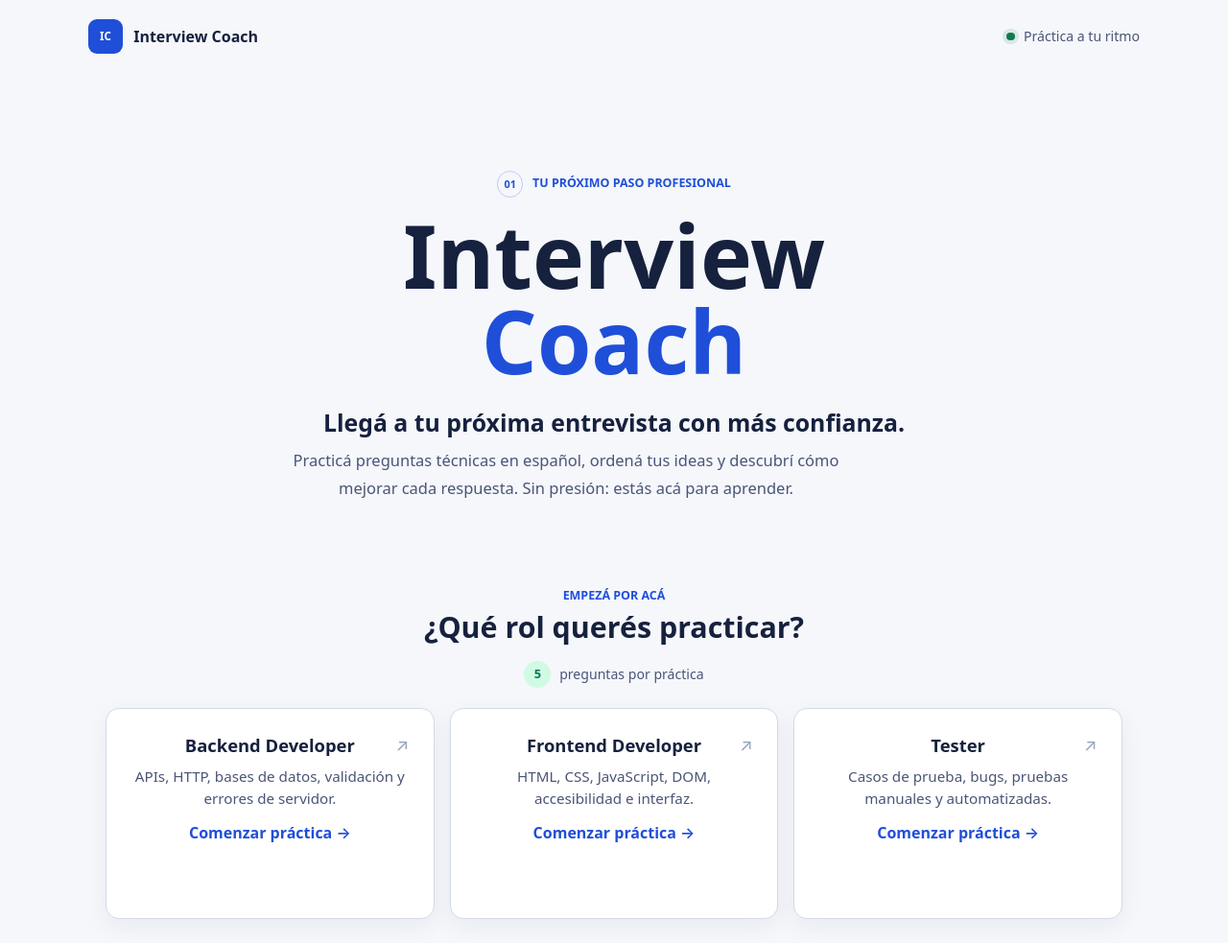
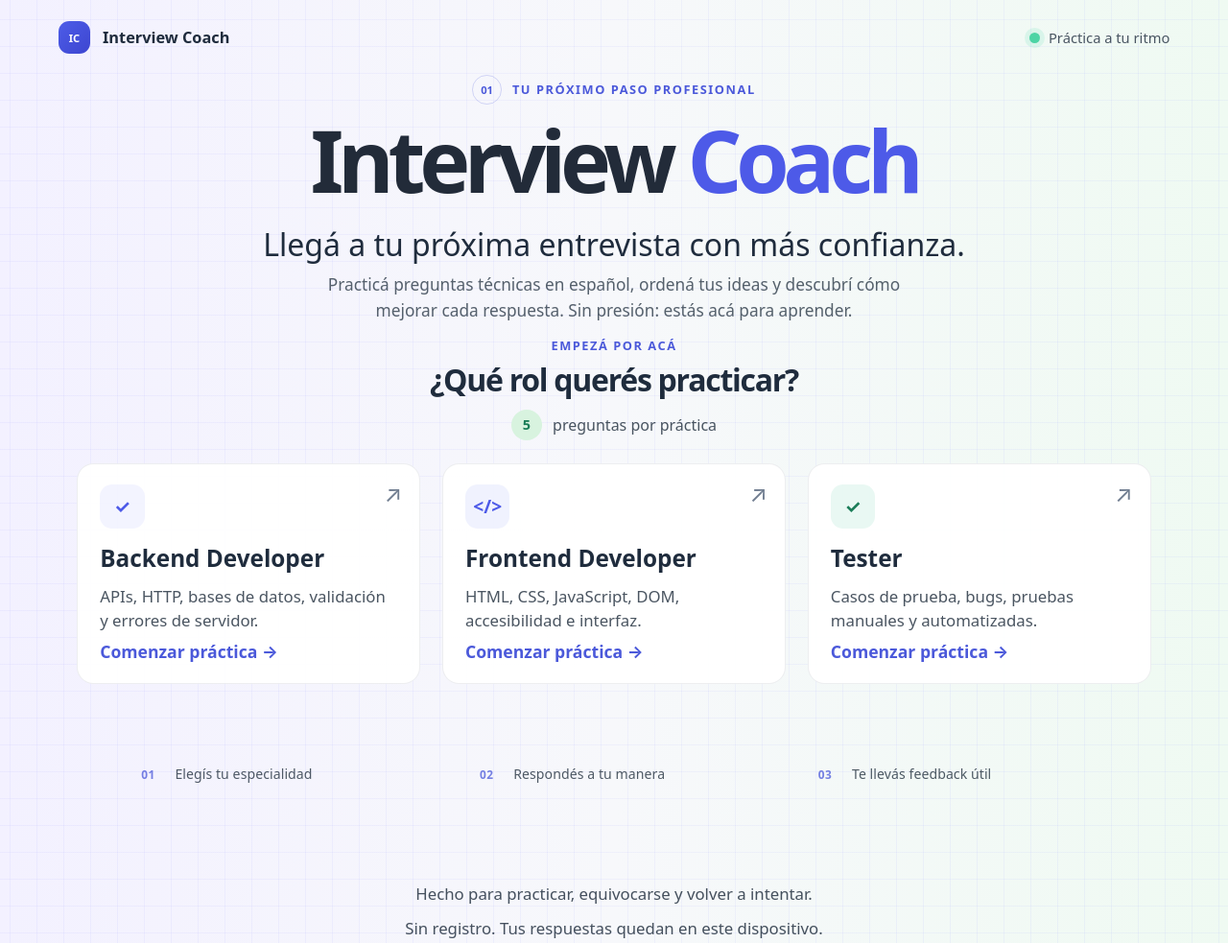
Before and after one commit to Galadaniela/Interview-Coach, a plain HTML site: page docs/index.html in a window 1280 px wide. Shown: the top 983 px of the page at 96% size. Drawn offline with Linux system fonts and the light colour scheme.

Commit message:
Estilos FINAL

```diff
--- a/docs/css/style.css
+++ b/docs/css/style.css
@@ -236,117 +236,130 @@ textarea[aria-invalid="true"] { border-color: var(--error); }
 .home-page {
   min-height: 100vh;
   min-height: 100svh;
+  background:
+    linear-gradient(90deg, rgba(131, 135, 255, 0.08) 1px, transparent 1px),
+    linear-gradient(rgba(131, 135, 255, 0.08) 1px, transparent 1px),
+    linear-gradient(90deg, #f3f1ff 0%, #f7f8fb 50%, #effaf2 100%);
+  background-size: 28px 28px, 28px 28px, 100% 100%;
+  background-position: center center, center center, center;
 }
 
 .home-header {
   display: flex;
   align-items: center;
   justify-content: space-between;
-  width: min(100%, 1160px);
+  width: min(100%, 1210px);
   margin: 0 auto;
-  padding: 1.25rem 2rem;
+  padding: 1.4rem 1.6rem 0;
 }
 
 .home-brand {
   display: inline-flex;
   align-items: center;
-  gap: 0.7rem;
-  color: var(--ink);
-  font-size: 1rem;
-  font-weight: 750;
+  gap: 0.8rem;
+  color: #1f2c3d;
+  font-size: 1.02rem;
+  font-weight: 700;
   text-decoration: none;
 }
 
 .brand-mark {
   display: grid;
-  width: 2.25rem;
-  aspect-ratio: 1;
   place-items: center;
-  border-radius: 9px;
-  background: var(--brand);
+  width: 2.1rem;
+  height: 2.1rem;
+  border-radius: 0.7rem;
+  background: linear-gradient(135deg, #4d5ce8 0%, #3d46d0 100%);
   color: #fff;
-  font-size: 0.72rem;
-  letter-spacing: 0;
+  font-size: 0.7rem;
+  font-weight: 800;
 }
 
 .header-note {
   display: inline-flex;
   align-items: center;
-  gap: 0.55rem;
-  color: var(--muted);
-  font-size: 0.88rem;
+  gap: 0.58rem;
+  color: rgba(31, 44, 61, 0.8);
+  font-size: 0.92rem;
+  font-weight: 500;
 }
 
 .header-note span {
-  width: 0.55rem;
-  aspect-ratio: 1;
+  width: 0.7rem;
+  height: 0.7rem;
   border-radius: 50%;
-  background: var(--ok);
-  box-shadow: 0 0 0 4px rgba(15, 123, 79, 0.12);
+  background: #4dd4a5;
+  box-shadow: 0 0 0 5px rgba(77, 212, 165, 0.15);
 }
 
 .home-main {
-  width: min(100% - 3rem, 1060px);
-  flex: 1 0 auto;
+  width: min(100%, 1180px);
+  min-height: calc(100vh - 78px);
   display: flex;
   flex-direction: column;
   align-items: center;
-  justify-content: center;
+  justify-content: flex-start;
   margin: 0 auto;
-  padding: clamp(3rem, 8vw, 6.5rem) 0 2.5rem;
+  padding: 1.4rem 1.5rem 2.6rem;
   text-align: center;
 }
 
 .home-hero {
   width: 100%;
-  max-width: 690px;
-  margin-bottom: clamp(3rem, 7vw, 5.5rem);
+  max-width: 760px;
+  margin-bottom: 0.6rem;
 }
 
 .eyebrow,
 .section-kicker {
-  margin: 0 0 1rem;
-  color: var(--brand);
-  font-size: 0.78rem;
-  font-weight: 750;
+  display: inline-flex;
+  align-items: center;
+  justify-content: center;
+  gap: 0.7rem;
+  margin: 0 0 1.2rem;
+  color: #4b59da;
+  font-size: 0.8rem;
+  font-weight: 800;
+  letter-spacing: 0.12em;
   text-transform: uppercase;
 }
 
 .eyebrow span {
   display: inline-grid;
-  width: 1.7rem;
-  aspect-ratio: 1;
   place-items: center;
-  margin-right: 0.4rem;
-  border: 1px solid rgba(31, 79, 216, 0.25);
+  width: 1.9rem;
+  height: 1.9rem;
+  border: 1px solid rgba(75, 89, 218, 0.22);
   border-radius: 50%;
-  font-size: 0.68rem;
+  font-size: 0.7rem;
+  letter-spacing: 0;
 }
 
 .home-hero h1 {
   margin: 0;
-  color: var(--ink);
-  font-size: clamp(3.25rem, 8vw, 5.7rem);
-  font-weight: 780;
-  line-height: 0.98;
+  color: #222b39;
+  font-size: clamp(4.5rem, 7vw, 9.5rem);
+  line-height: 0.86;
+  letter-spacing: -0.07em;
+  font-weight: 800;
 }
 
-.home-hero h1 span { color: var(--brand); }
+.home-hero h1 span { color: #4d5ae8; }
 
 .home-lead {
-  margin: 1.5rem 0 0.5rem;
-  color: var(--ink);
-  font-size: clamp(1.2rem, 2.5vw, 1.55rem);
-  font-weight: 650;
-  line-height: 1.35;
+  margin: 1.8rem 0 0.55rem;
+  color: #1f2c3d;
+  font-size: clamp(1.5rem, 2.5vw, 2.7rem);
+  line-height: 1.3;
+  font-weight: 400;
 }
 
 .home-description {
-  max-width: 590px;
-  margin: 0;
-  color: var(--muted);
-  font-size: 1.03rem;
-  line-height: 1.75;
+  max-width: 660px;
+  margin: 0 auto;
+  color: rgba(29, 43, 58, 0.74);
+  font-size: 1.08rem;
+  line-height: 1.55;
 }
 
 .section-heading {
@@ -354,110 +367,209 @@ textarea[aria-invalid="true"] { border-color: var(--error); }
   flex-direction: column;
   align-items: center;
   justify-content: center;
-  gap: 1rem;
-  margin-bottom: 1.15rem;
+  gap: 0.8rem;
+  margin-bottom: 1.5rem;
 }
 
-.section-kicker { margin-bottom: 0.35rem; }
+.section-kicker { margin-bottom: 0.45rem; }
+
 .section-heading h2 {
   margin: 0;
-  font-size: clamp(1.45rem, 3vw, 1.9rem);
-  line-height: 1.2;
+  color: #1f2c3d;
+  font-size: clamp(2rem, 2.4vw, 3rem);
+  line-height: 1.12;
+  letter-spacing: -0.04em;
 }
 
 .question-count {
   display: inline-flex;
   align-items: center;
-  gap: 0.55rem;
-  margin: 0 0 0.15rem;
-  color: var(--muted);
-  font-size: 0.88rem;
+  gap: 0.7rem;
+  margin: 0;
+  color: rgba(29, 43, 58, 0.8);
+  font-size: 1rem;
   white-space: nowrap;
 }
 
 .question-count span {
   display: grid;
-  width: 1.75rem;
-  aspect-ratio: 1;
   place-items: center;
+  width: 2rem;
+  height: 2rem;
   border-radius: 50%;
-  background: #d1fae5;
-  color: #047857;
-  font-size: 0.8rem;
-  font-weight: 750;
+  background: #d8f3df;
+  color: #1a7d58;
+  font-size: 0.9rem;
+  font-weight: 800;
 }
 
-.role-section { width: 100%; }
+.role-section {
+  width: min(100%, 1120px);
+}
+
+.roles-grid {
+  display: grid;
+  grid-template-columns: repeat(3, minmax(0, 1fr));
+  gap: 1.4rem;
+  margin: 0 auto 2rem;
+}
 
 .role-section .role-card {
   position: relative;
   display: flex;
-  min-height: 220px;
+  min-height: 230px;
   flex-direction: column;
-  align-items: center;
-  padding: 1.5rem;
-  overflow: hidden;
-  border: 1px solid var(--border);
-  border-radius: 14px;
-  background: var(--surface);
-  box-shadow: 0 8px 24px rgba(22, 33, 62, 0.06);
-  text-align: center;
+  align-items: stretch;
+  justify-content: flex-start;
+  padding: 1.3rem 1.45rem 1.2rem;
+  border: 1px solid rgba(27, 41, 61, 0.08);
+  border-radius: 1.1rem;
+  background: rgba(255, 255, 255, 0.95);
+  box-shadow: none;
+  text-align: left;
+  transition: transform 0.2s ease, box-shadow 0.2s ease, border-color 0.2s ease;
 }
 
-.role-section .role-card::after {
+.role-section .role-card:hover {
+  transform: translateY(-2px);
+  border-color: rgba(75, 89, 218, 0.18);
+  box-shadow: 0 12px 28px rgba(37, 42, 86, 0.06);
+}
+
+.role-card .role-arrow {
   position: absolute;
-  top: 1.55rem;
-  right: 1.6rem;
-  color: #94a3b8;
+  right: 1.15rem;
+  top: 1.1rem;
+  font-size: 1.5rem;
+  color: rgba(53, 71, 99, 0.7);
+  line-height: 1;
+}
+
+.role-card .role-icon {
+  display: grid;
+  place-items: center;
+  width: 2.9rem;
+  height: 2.9rem;
+  margin-bottom: 1rem;
+  border-radius: 0.8rem;
+  font-size: 1.2rem;
+  font-weight: 700;
+  background: rgba(92, 113, 223, 0.08);
+  color: #4d5ae8;
+}
+
+.role-card[data-role="backend"] .role-icon {
+  background: rgba(123, 134, 248, 0.09);
+}
+
+.role-card[data-role="frontend"] .role-icon {
+  background: rgba(130, 145, 245, 0.12);
+}
+
+.role-card[data-role="tester"] .role-icon {
+  background: rgba(79, 199, 154, 0.12);
+  color: #1a7d58;
+}
+
+.role-card h2 {
+  margin: 0 0 0.8rem;
+  color: #1f2c3d;
+  font-size: clamp(1.3rem, 1.9vw, 1.9rem);
+  line-height: 1.2;
+  font-weight: 700;
+}
+
+.role-card p {
+  margin: 0 0 auto;
+  color: rgba(29, 43, 58, 0.8);
+  font-size: 1.05rem;
+  line-height: 1.5;
+}
+
+.role-cta {
+  display: inline-flex;
+  align-items: center;
+  gap: 0.35rem;
+  color: #4b59da;
   font-size: 1.1rem;
-  content: "↗";
+  font-weight: 700;
+  text-decoration: none;
 }
 
 .home-how {
   display: grid;
   grid-template-columns: repeat(3, minmax(0, 1fr));
-  gap: 1rem;
-  width: min(100%, 720px);
-  margin-top: 2rem;
+  gap: 1.15rem;
+  width: min(100%, 1040px);
+  margin-top: 1.8rem;
 }
 
 .how-item {
   display: flex;
   align-items: center;
-  gap: 0.75rem;
-  background: var(--surface);
-  border: 1px solid var(--border);
-  border-radius: var(--radius);
-  padding: 0.9rem 1rem;
-  text-align: left;
+  justify-content: flex-start;
+  gap: 0.9rem;
+  min-height: 4.15rem;
+  background: transparent;
+  border: none;
+  border-radius: 0;
+  padding: 0.75rem 1.3rem;
 }
 
 .how-item span {
   display: grid;
   place-items: center;
-  width: 2rem;
-  aspect-ratio: 1;
-  border-radius: 50%;
-  background: rgba(31, 79, 216, 0.1);
-  color: var(--brand);
-  font-size: 0.73rem;
+  width: 1.7rem;
+  height: 1.7rem;
+  border-radius: 0;
+  background: transparent;
+  color: rgba(75, 89, 218, 0.76);
+  font-size: 0.74rem;
   font-weight: 700;
+  letter-spacing: 0.04em;
+  flex-shrink: 0;
 }
 
 .how-item p {
   margin: 0;
-  color: var(--ink);
-  font-weight: 600;
+  color: rgba(29, 43, 58, 0.78);
+  font-size: clamp(0.88rem, 1.05vw, 1rem);
+  line-height: 1.45;
+  letter-spacing: 0.005em;
+  font-weight: 400;
 }
 
 .home-footer {
-  padding: 1.25rem 1rem 2rem;
-  text-align: center;
-  color: var(--muted);
+  display: flex;
+  flex-direction: column;
+  justify-content: center;
+  align-items: center;
+  gap: 0.7rem;
+  width: min(100%, 1180px);
+  margin: 2.4rem auto 0;
+  padding: 0 2rem 2.5rem;
+  color: rgba(29, 43, 58, 0.82);
 }
 
 .home-footer p {
-  margin: 0.2rem 0;
+  margin: 0;
+  font-size: 1.05rem;
+  line-height: 1.45;
+}
+
+@media (max-width: 900px) {
+  .roles-grid {
+    grid-template-columns: 1fr;
+  }
+
+  .home-main {
+    min-height: auto;
+  }
+
+  .home-footer {
+    flex-direction: column;
+    padding-bottom: 2rem;
+  }
 }
 
 @media (max-width: 560px) {
@@ -472,9 +584,8 @@ textarea[aria-invalid="true"] { border-color: var(--error); }
     padding-top: 2.5rem;
   }
 
-  .home-how {
-    grid-template-columns: 1fr;
-    width: 100%;
+  .home-hero {
+    margin-bottom: 1.5rem;
   }
 
   .role-section .role-card {
@@ -485,4 +596,8 @@ textarea[aria-invalid="true"] { border-color: var(--error); }
   .big-score { font-size: 2rem; }
   .result-list li { flex-direction: column; gap: 0.3rem; }
   .actions .btn { width: 100%; }
+  .home-footer {
+    padding-left: 1rem;
+    padding-right: 1rem;
+  }
 }
--- a/docs/js/app.js
+++ b/docs/js/app.js
@@ -23,12 +23,20 @@ function escapeHtml(str) {
 function initHome() {
   const container = document.getElementById("roles");
   if (!container) return;
+  const icons = {
+    backend: "✓",
+    frontend: "&lt;/&gt;",
+    tester: "✓"
+  };
+
   Object.keys(ROLE_LABELS).forEach(role => {
     const btn = document.createElement("button");
     btn.type = "button";
     btn.className = "role-card";
     btn.dataset.role = role;
     btn.innerHTML =
+      "<span class='role-arrow' aria-hidden='true'>↗</span>" +
+      "<span class='role-icon role-icon-" + role + "' aria-hidden='true'>" + icons[role] + "</span>" +
       "<h2>" + escapeHtml(ROLE_LABELS[role]) + "</h2>" +
       "<p>" + escapeHtml(describeRole(role)) + "</p>" +
       "<span class='role-cta'>Comenzar práctica →</span>";
```
